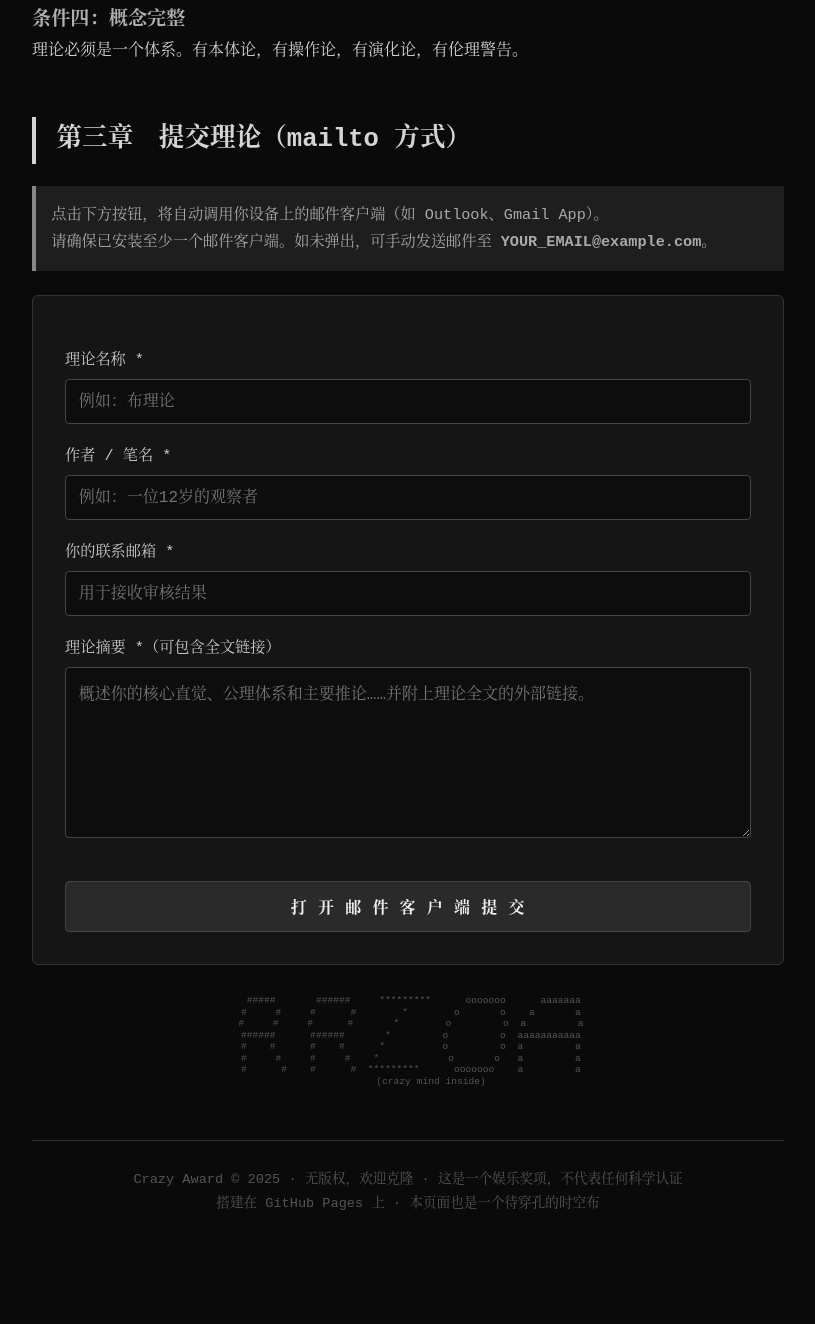
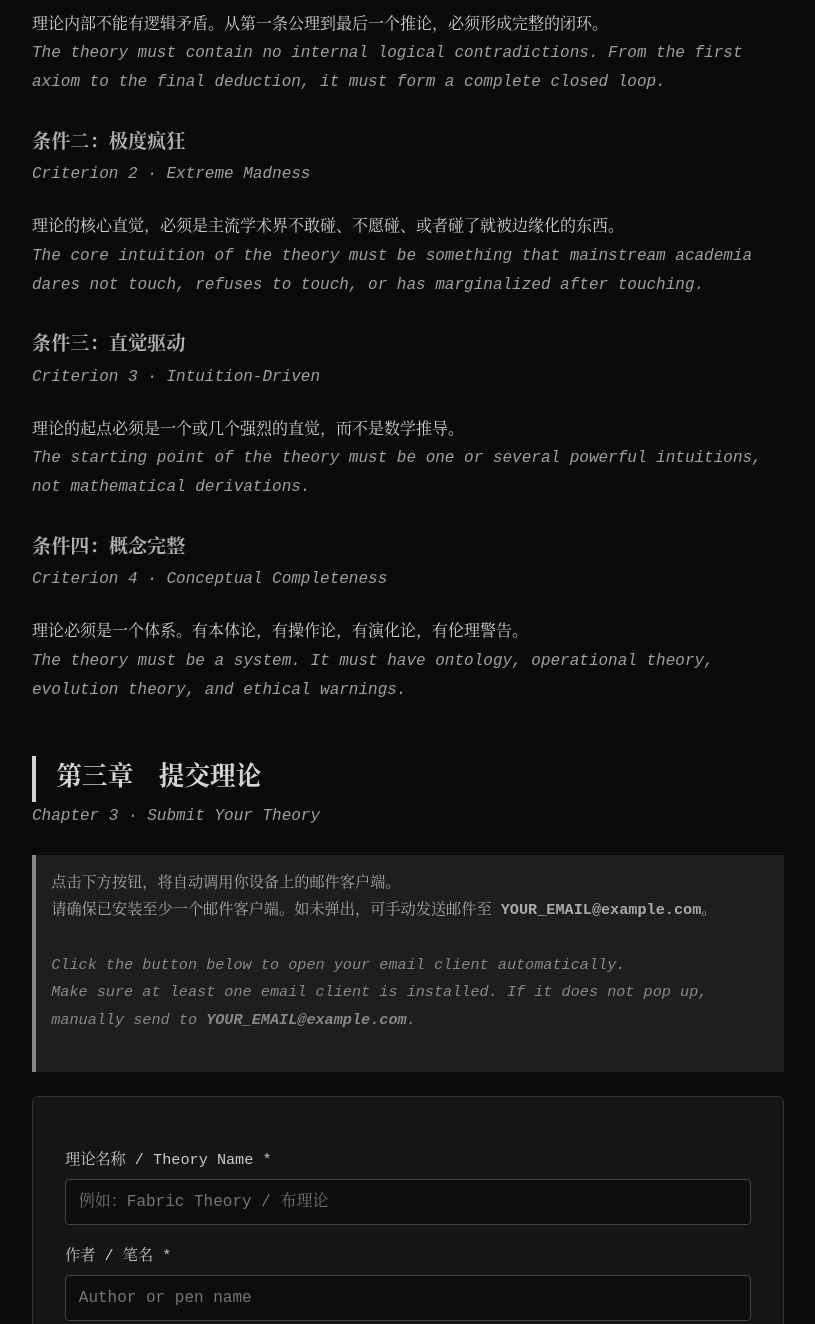
Before and after one commit to ypbh/ypbh.github.io, a plain HTML site: page index.html in a window 1280 px wide. Shown: the part 750-2074 px from the top of the page, without its empty margins (232-1047 px from the left). Before the commit the page ends 1999 px from the top, so only its background shows below. Drawn offline with Linux system fonts and the light colour scheme.

Commit message:
Add English translation

```diff
--- a/index.html
+++ b/index.html
@@ -3,7 +3,7 @@
 <head>
     <meta charset="UTF-8">
     <meta name="viewport" content="width=device-width, initial-scale=1.0">
-    <title>Crazy Award | 表彰自洽的疯狂</title>
+    <title>Crazy Award | 表彰自洽的疯狂 · Celebrating Self-Consistent Madness</title>
     <style>
         * { margin: 0; padding: 0; box-sizing: border-box; }
         body {
@@ -19,6 +19,7 @@
         h3 { font-size: 1.2em; margin-top: 1.5em; color: #b0b0b0; }
         .subtitle { text-align: center; font-style: italic; margin-bottom: 2.5em; font-size: 1.1em; color: #a0a0a0; }
         .highlight { color: #ffffff; font-weight: bold; }
+        .en { color: #a0a0a0; font-style: italic; margin-bottom: 1.5em; display: block; }
         form {
             background: #151515; border: 1px solid #333; padding: 2em;
             margin-top: 1.5em; border-radius: 6px;
@@ -47,51 +48,71 @@
             background: #1e1e1e; border-left: 4px solid #888;
             padding: 1em; margin-top: 1.5em; font-size: 0.95em; color: #aaa;
         }
+        .notice .en { color: #888; }
     </style>
 </head>
 <body>
 
     <h1>Crazy Award</h1>
-    <div class="subtitle">表彰自洽的疯狂 · 不依赖任何学术权威</div>
+    <div class="subtitle">表彰自洽的疯狂 · Celebrating Self-Consistent Madness</div>
 
     <section>
         <h2>第一章　总则</h2>
+        <span class="en">Chapter 1 · General Provisions</span>
         <p>Crazy奖是一个娱乐性奖项。它表彰的不是“被验证的正确”，而是<span class="highlight">“自洽的疯狂”</span>。它不依附于任何学术机构、任何科研基金、任何国家奖项。它的存在本身，就是对主流评价体系的一次穿孔。</p>
+        <p class="en">The Crazy Award is an entertainment award. It honors not "verified correctness," but <span class="highlight">"self-consistent madness."</span> It is not affiliated with any academic institution, research fund, or national prize. Its very existence is a perforation of the mainstream evaluation system.</p>
     </section>
 
     <section>
         <h2>第二章　得奖条件</h2>
+        <span class="en">Chapter 2 · Award Criteria</span>
+
         <h3>条件一：绝对自洽</h3>
+        <span class="en">Criterion 1 · Absolute Self-Consistency</span>
         <p>理论内部不能有逻辑矛盾。从第一条公理到最后一个推论，必须形成完整的闭环。</p>
+        <p class="en">The theory must contain no internal logical contradictions. From the first axiom to the final deduction, it must form a complete closed loop.</p>
+
         <h3>条件二：极度疯狂</h3>
+        <span class="en">Criterion 2 · Extreme Madness</span>
         <p>理论的核心直觉，必须是主流学术界不敢碰、不愿碰、或者碰了就被边缘化的东西。</p>
+        <p class="en">The core intuition of the theory must be something that mainstream academia dares not touch, refuses to touch, or has marginalized after touching.</p>
+
         <h3>条件三：直觉驱动</h3>
+        <span class="en">Criterion 3 · Intuition-Driven</span>
         <p>理论的起点必须是一个或几个强烈的直觉，而不是数学推导。</p>
+        <p class="en">The starting point of the theory must be one or several powerful intuitions, not mathematical derivations.</p>
+
         <h3>条件四：概念完整</h3>
+        <span class="en">Criterion 4 · Conceptual Completeness</span>
         <p>理论必须是一个体系。有本体论，有操作论，有演化论，有伦理警告。</p>
+        <p class="en">The theory must be a system. It must have ontology, operational theory, evolution theory, and ethical warnings.</p>
     </section>
 
     <section>
-        <h2>第三章　提交理论（mailto 方式）</h2>
+        <h2>第三章　提交理论</h2>
+        <span class="en">Chapter 3 · Submit Your Theory</span>
         <div class="notice">
-            点击下方按钮，将自动调用你设备上的邮件客户端（如 Outlook、Gmail App）。<br>
+            点击下方按钮，将自动调用你设备上的邮件客户端。<br>
             请确保已安装至少一个邮件客户端。如未弹出，可手动发送邮件至 <strong>YOUR_EMAIL@example.com</strong>。
+            <br><br>
+            <span class="en">Click the button below to open your email client automatically.<br>
+            Make sure at least one email client is installed. If it does not pop up, manually send to <strong>YOUR_EMAIL@example.com</strong>.</span>
         </div>
 
         <form id="submissionForm" action="" method="get">
-            <label for="name">理论名称 *</label>
-            <input type="text" id="name" name="name" required placeholder="例如：布理论">
+            <label for="name">理论名称 / Theory Name *</label>
+            <input type="text" id="name" name="name" required placeholder="例如：Fabric Theory / 布理论">
 
             <label for="author">作者 / 笔名 *</label>
-            <input type="text" id="author" name="author" required placeholder="例如：一位12岁的观察者">
+            <input type="text" id="author" name="author" required placeholder="Author or pen name">
 
-            <label for="email">你的联系邮箱 *</label>
-            <input type="email" id="email" name="email" required placeholder="用于接收审核结果">
+            <label for="email">你的联系邮箱 / Your Email *</label>
+            <input type="email" id="email" name="email" required placeholder="To receive review result">
 
-            <label for="abstract">理论摘要 *（可包含全文链接）</label>
-            <textarea id="abstract" name="abstract" rows="8" required placeholder="概述你的核心直觉、公理体系和主要推论……并附上理论全文的外部链接。"></textarea>
+            <label for="abstract">理论摘要 / Theory Abstract *（可包含全文链接 / full-text link acceptable）</label>
+            <textarea id="abstract" name="abstract" rows="8" required placeholder="Describe your core intuition, axioms, and main deductions...&#10;Include a link to the full text if available."></textarea>
 
-            <button type="submit">打 开 邮 件 客 户 端 提 交</button>
+            <button type="submit">提 交 · Submit</button>
         </form>
     </section>
 
@@ -108,12 +129,14 @@
 
     <section class="footer">
         <p>Crazy Award © 2025 · 无版权，欢迎克隆 · 这是一个娱乐奖项，不代表任何科学认证</p>
-        <p>搭建在 GitHub Pages 上 · 本页面也是一个待穿孔的时空布</p>
+        <p class="en">No copyright. Clone freely. This is an entertainment award and does not represent any scientific certification.</p>
     </section>
 
     <script>
-        // 替换为你的真实邮箱地址
-        const RECIPIENT_EMAIL = '3498013916@qq.com';
+        // =====================
+        // 替换为你的真实邮箱 / Replace with your real email
+        // =====================
+        const RECIPIENT_EMAIL = 'YOUR_EMAIL@example.com';
 
         const form = document.getElementById('submissionForm');
         form.addEventListener('submit', function(event) {
@@ -125,17 +148,14 @@
             const abstract = document.getElementById('abstract').value.trim();
 
             if (!name || !author || !email || !abstract) {
-                alert('请填写所有必填字段。');
+                alert('Please fill in all required fields. / 请填写所有必填字段。');
                 return;
             }
 
-            const subject = `Crazy奖投稿：${name} - ${author}`;
-            const body = `理论名称：${name}\n作者：${author}\n联系邮箱：${email}\n\n理论摘要：\n${abstract}\n\n（请在此邮件基础上直接回复进行审核。）`;
+            const subject = `Crazy Award Submission: ${name} - ${author}`;
+            const body = `Theory Name: ${name}\nAuthor: ${author}\nEmail: ${email}\n\nAbstract:\n${abstract}\n\n(Reply to this email for review result.)\n(回复此邮件以获取审核结果。)`;
 
-            // 构造 mailto 链接
             const mailtoLink = `mailto:${RECIPIENT_EMAIL}?subject=${encodeURIComponent(subject)}&body=${encodeURIComponent(body)}`;
-
-            // 打开邮件客户端
             window.location.href = mailtoLink;
         });
     </script>
```
Also changed, not shown: 1 other file.
